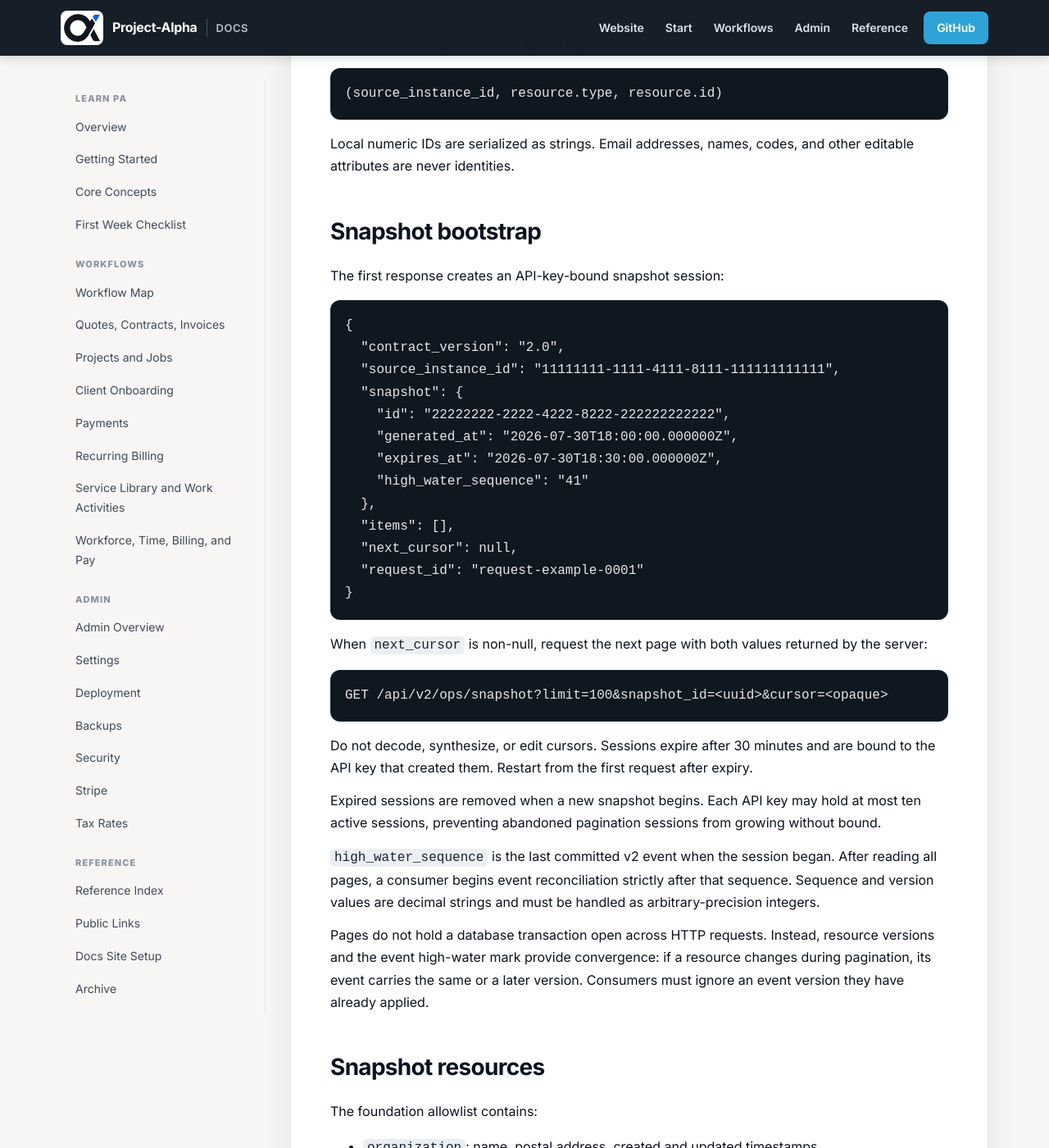
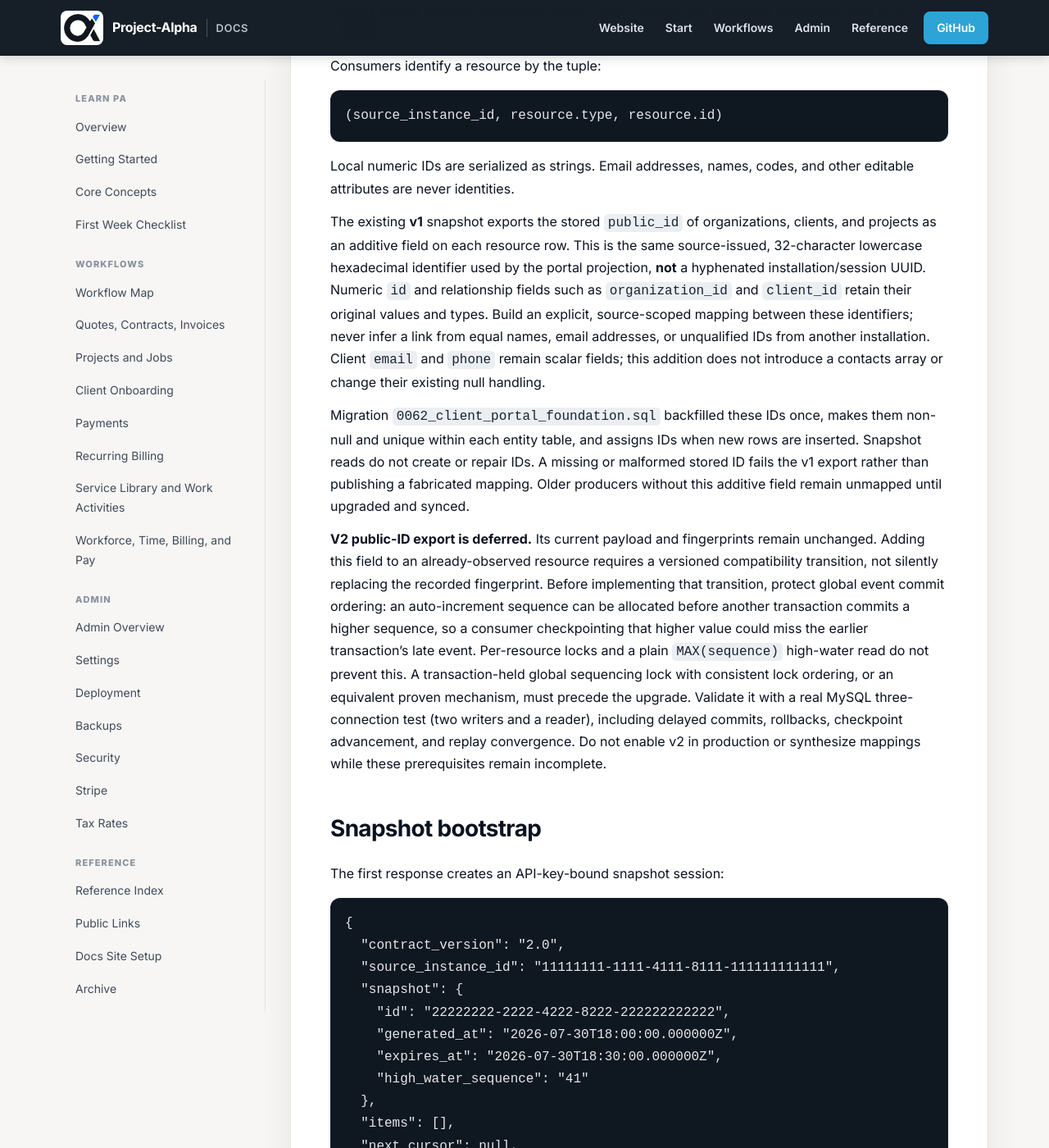
Before and after one commit to Bkoltz/Project-Alpha, a Jekyll site: the page built from docs/reference/sync-contract-v2.md, in a window 1280 px wide and 1400 px high, scrolled down 963 px. Shown: the whole window at 82% size. Built offline with Jekyll 4.4.1, drawn with Linux system fonts in a browser that asks for light colours; some of the changed text lies outside the part shown.

Commit message:
Export source public IDs in the v1 operations snapshot (#171)

```diff
--- a/docs/reference/sync-contract-v2.md
+++ b/docs/reference/sync-contract-v2.md
@@ -8,7 +8,7 @@ description: Provider-neutral read-only bootstrap and event contract for externa
 
 Sync Contract v2 is an opt-in, provider-neutral interface for synchronizing a
 least-privilege Project Alpha projection. Project Alpha remains authoritative.
-Version 1 is unchanged.
+Existing version 1 keys and pagination remain compatible.
 
 The route is disabled unless `APP_SYNC_CONTRACT_V2_ENABLED=true`. Keep that
 setting false until every item in the production gate has been completed.
@@ -45,6 +45,37 @@ Consumers identify a resource by the tuple:
 
 Local numeric IDs are serialized as strings. Email addresses, names, codes, and
 other editable attributes are never identities.
+
+The existing **v1** snapshot exports the stored `public_id` of organizations,
+clients, and projects as an additive field on each resource row. This is
+the same source-issued, 32-character lowercase hexadecimal identifier used by
+the portal projection, **not** a hyphenated installation/session UUID. Numeric
+`id` and relationship fields such as `organization_id` and
+`client_id` retain their original values and types. Build an explicit,
+source-scoped mapping between these identifiers; never infer a link from equal
+names, email addresses, or unqualified IDs from another installation.
+Client `email` and `phone` remain scalar fields; this addition does not introduce
+a contacts array or change their existing null handling.
+
+Migration `0062_client_portal_foundation.sql` backfilled these IDs once, makes
+them non-null and unique within each entity table, and assigns IDs when new rows
+are inserted. Snapshot reads do not create or repair IDs. A missing or malformed
+stored ID fails the v1 export rather than publishing a fabricated mapping. Older
+producers without this additive field remain unmapped until upgraded and synced.
+
+**V2 public-ID export is deferred.** Its current payload and fingerprints remain
+unchanged. Adding this field to an already-observed resource requires a versioned
+compatibility transition, not silently replacing the recorded fingerprint. Before
+implementing that transition, protect global event commit ordering: an
+auto-increment sequence can be allocated before another transaction commits a
+higher sequence, so a consumer checkpointing that higher value could miss the
+earlier transaction's late event. Per-resource locks and a plain `MAX(sequence)`
+high-water read do not prevent this. A transaction-held global sequencing lock
+with consistent lock ordering, or an equivalent proven mechanism, must precede
+the upgrade. Validate it with a real MySQL three-connection test (two writers and
+a reader), including delayed commits, rollbacks, checkpoint advancement, and
+replay convergence. Do not enable v2 in production or synthesize mappings while
+these prerequisites remain incomplete.
 
 ## Snapshot bootstrap
 
@@ -195,6 +226,9 @@ Before an external application consumes v2 in production:
   transaction contract and emit explicit deletion tombstones;
 - expose signed event delivery after `high_water_sequence`, with retry,
   deduplication, leasing, dead-letter, and replay behavior;
+- protect global event commit order and prove checkpoint/replay convergence with
+  two concurrent writers and a reader before any snapshot-driven public-ID
+  fingerprint upgrade;
 - add tenant isolation if an installation hosts more than one security tenant;
 - run a full snapshot plus concurrent-mutation convergence test;
 - document rate-limit headers and operational cursor-expiry/restart behavior;
```
Also changed, not shown: 2 other files.
